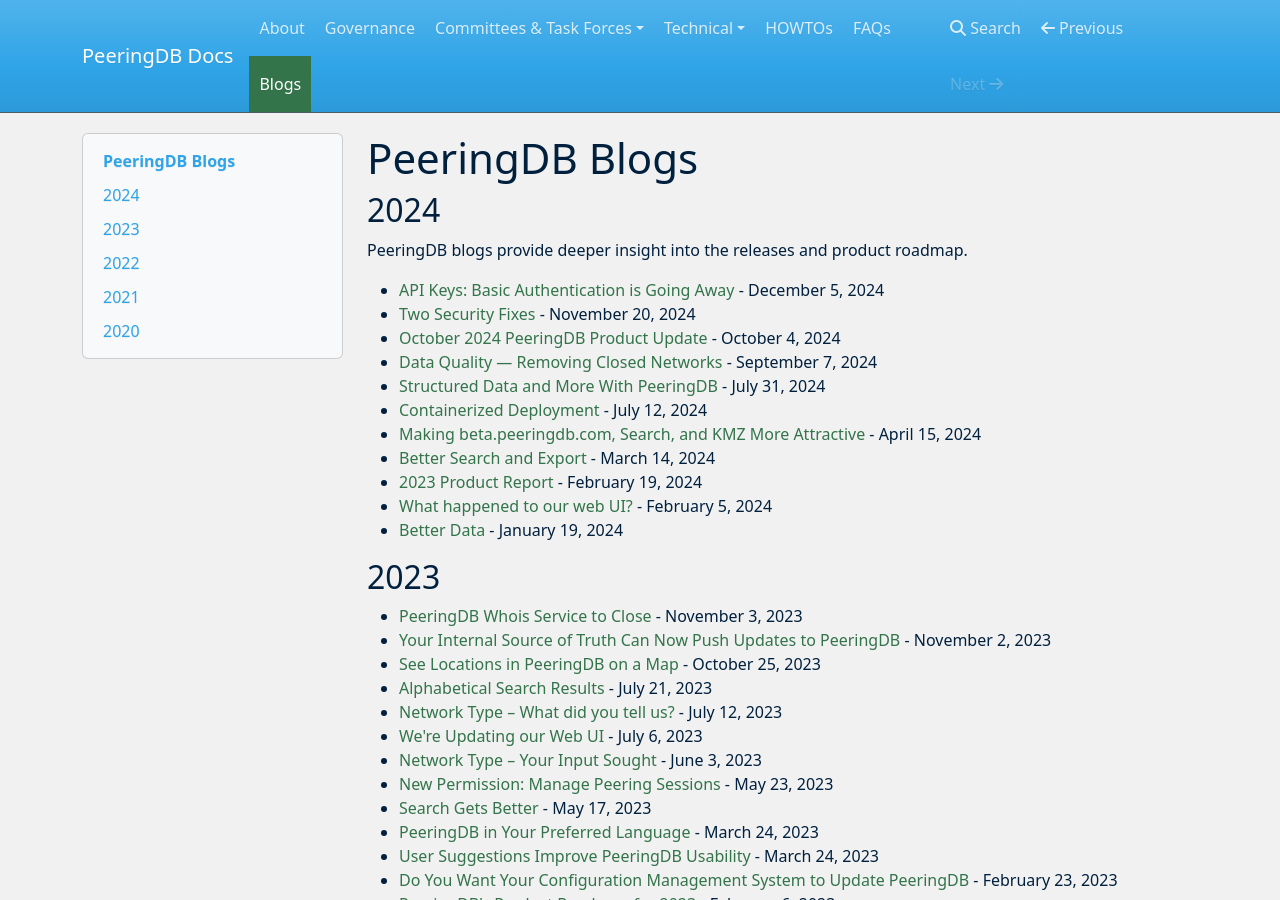
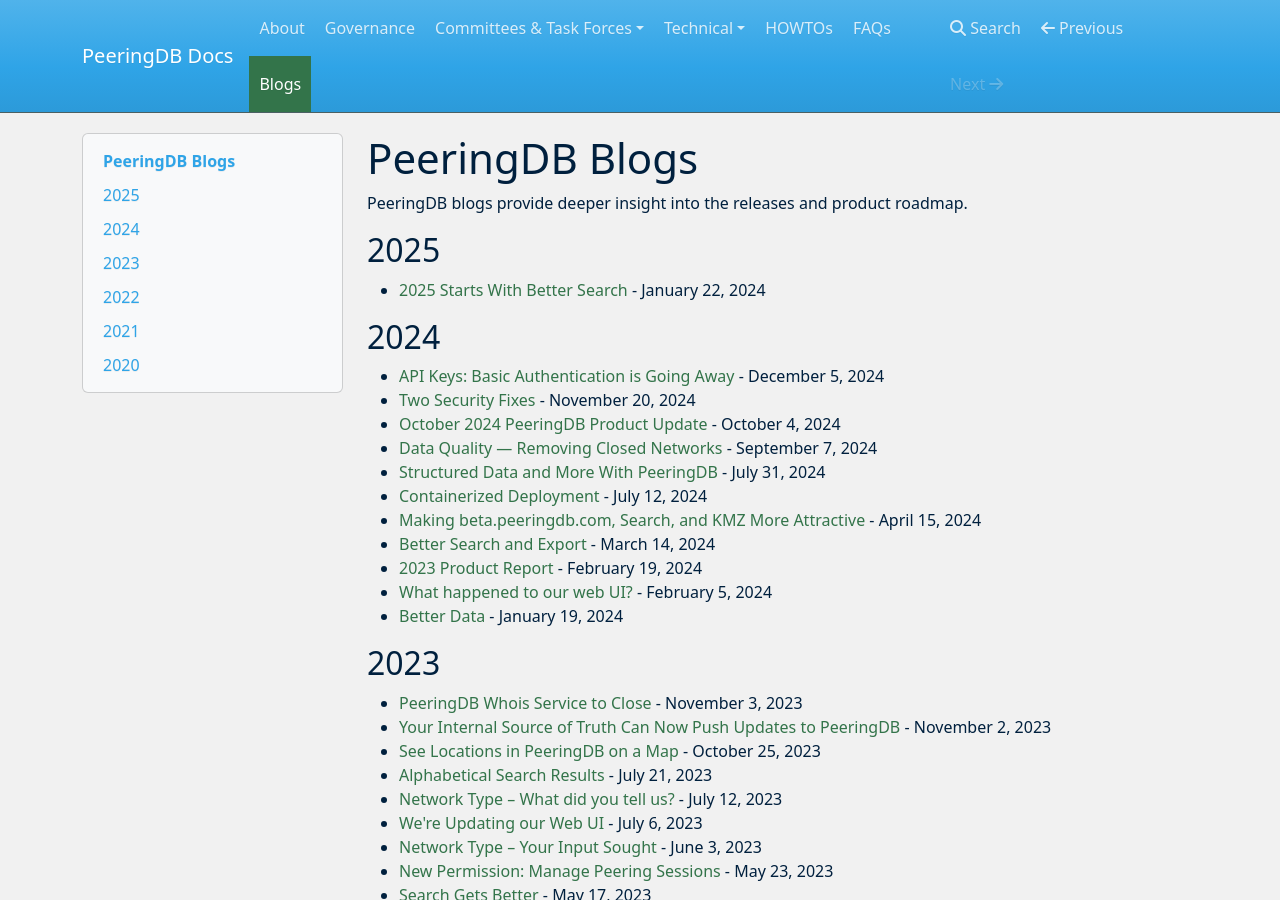
Before and after one commit to peeringdb/docs, an MkDocs documentation site: the page built from docs/blogs.md, in a window 1280 px wide and 900 px high. Built offline with MkDocs 1.6.1, drawn with Linux system fonts in a browser that asks for light colours; nearby versions of some CDN libraries.

Commit message:
Link new search blog.

```diff
--- a/docs/blogs.md
+++ b/docs/blogs.md
@@ -1,8 +1,11 @@
 # PeeringDB Blogs
 
+PeeringDB blogs provide deeper insight into the releases and product roadmap.
+
+## 2025
+- [2025 Starts With Better Search](blog/2025_better_search.md) - January 22, 2024
+
 ## 2024
-
-PeeringDB blogs provide deeper insight into the releases and product roadmap.
 
 - [API Keys: Basic Authentication is Going Away](blog/api_keys_basic_auth_going_away.md) - December 5, 2024
 - [Two Security Fixes](blog/two_security_fixes.md) - November 20, 2024
```
Also changed, not shown: docs/blog/2025_better_search.md (line endings or trailing spaces).
